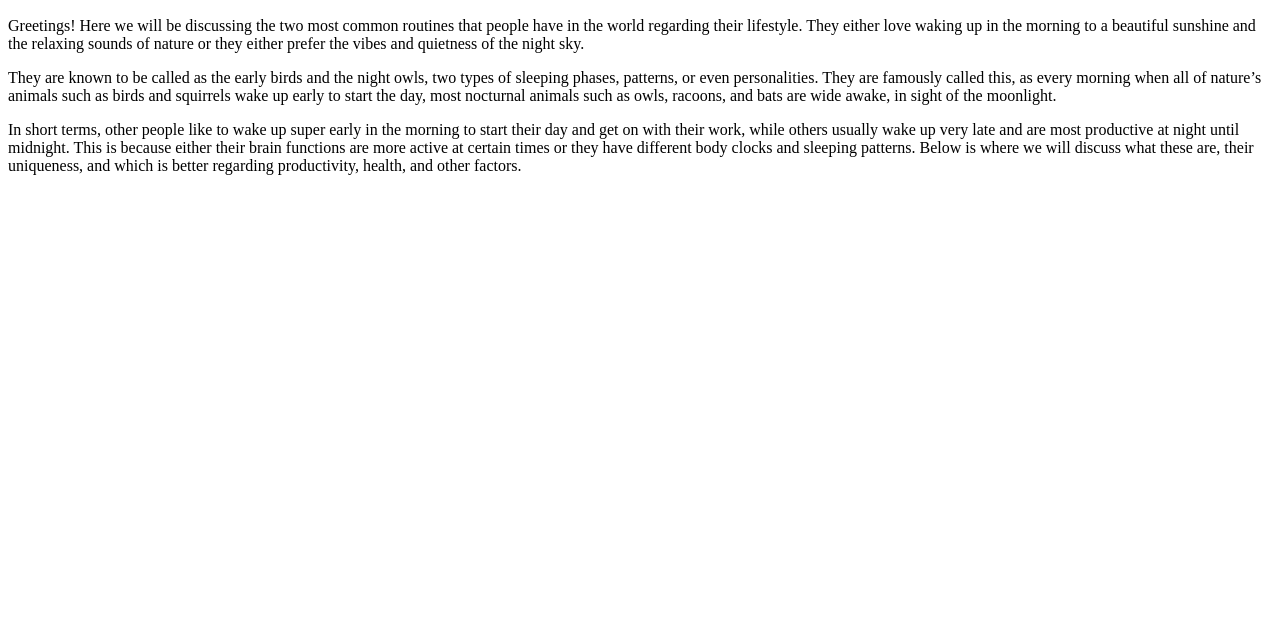
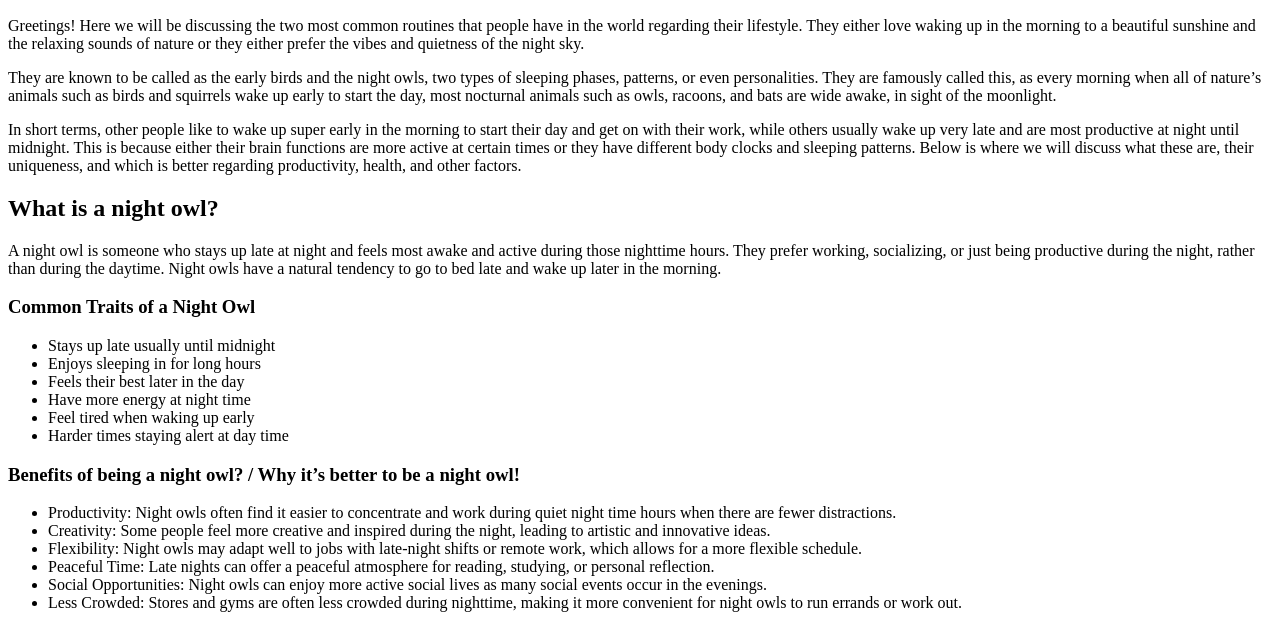
Before and after one commit to BryleIDP3-1/flores_macapagal_midterms, a plain HTML site: page index.html in a window 1280 px wide. Shown: the part 157-800 px from the top of the page. Drawn offline with Linux system fonts and the light colour scheme.

Commit message:
Add Night Owl Content
In this commit night owl article is added with it's section

```diff
--- a/index.html
+++ b/index.html
@@ -27,9 +27,38 @@
 
     </section>
 
+
+
 </main>
 
 <body>
+    <article>
+        <h2>What is a night owl?</h2>
+        <p>A night owl is someone who stays up late at night and feels most awake and active during those nighttime hours. They prefer working, socializing, or just being productive during the night, rather than during the daytime. Night owls have a natural tendency to go to bed late and wake up later in the morning.</p>
+
+        <h3>Common Traits of a Night Owl</h3>
+        <ul>
+            <li>Stays up late usually until midnight</li>
+            <li>Enjoys sleeping in for long hours</li>
+            <li>Feels their best later in the day</li>
+            <li>Have more energy at night time</li>
+            <li>Feel tired when waking up early</li>
+            <li>Harder times staying alert at day time</li>
+        </ul>
+    </article>
+    <article>
+        <h3>Benefits of being a night owl? / Why it’s better to be a night owl!</h3>
+
+        <ul>
+            <li>Productivity: Night owls often find it easier to concentrate and work during quiet night time hours when there are fewer distractions.</li>
+            <li>Creativity: Some people feel more creative and inspired during the night, leading to artistic and innovative ideas.</li>
+            <li>Flexibility: Night owls may adapt well to jobs with late-night shifts or remote work, which allows for a more flexible schedule.</li>
+            <li>Peaceful Time: Late nights can offer a peaceful atmosphere for reading, studying, or personal reflection.</li>
+            <li>Social Opportunities: Night owls can enjoy more active social lives as many social events occur in the evenings.</li>
+            <li>Less Crowded: Stores and gyms are often less crowded during nighttime, making it more convenient for night owls to run errands or work out.</li>
+        </ul>
+    </article>
+
 
 </body>
 </html>
```
